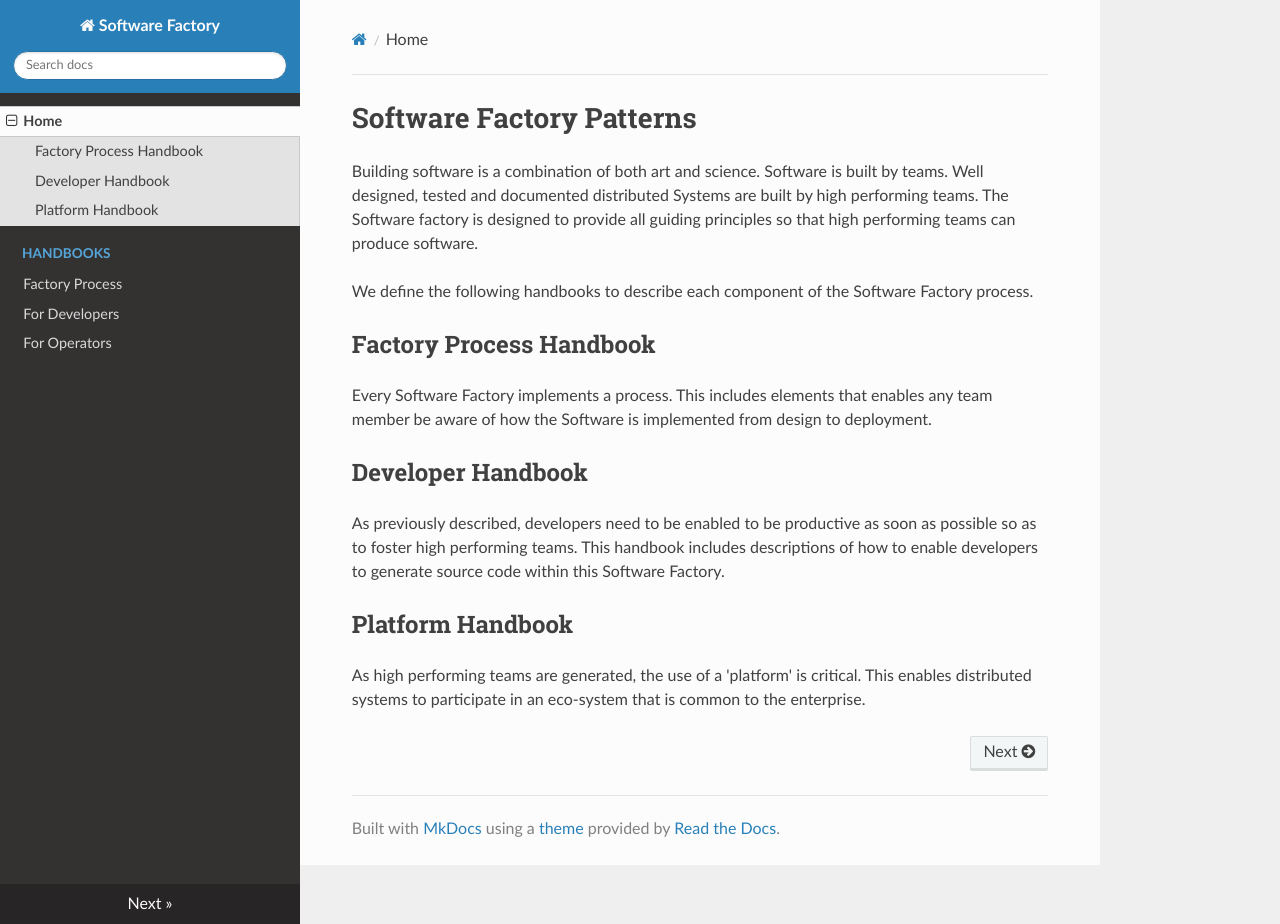
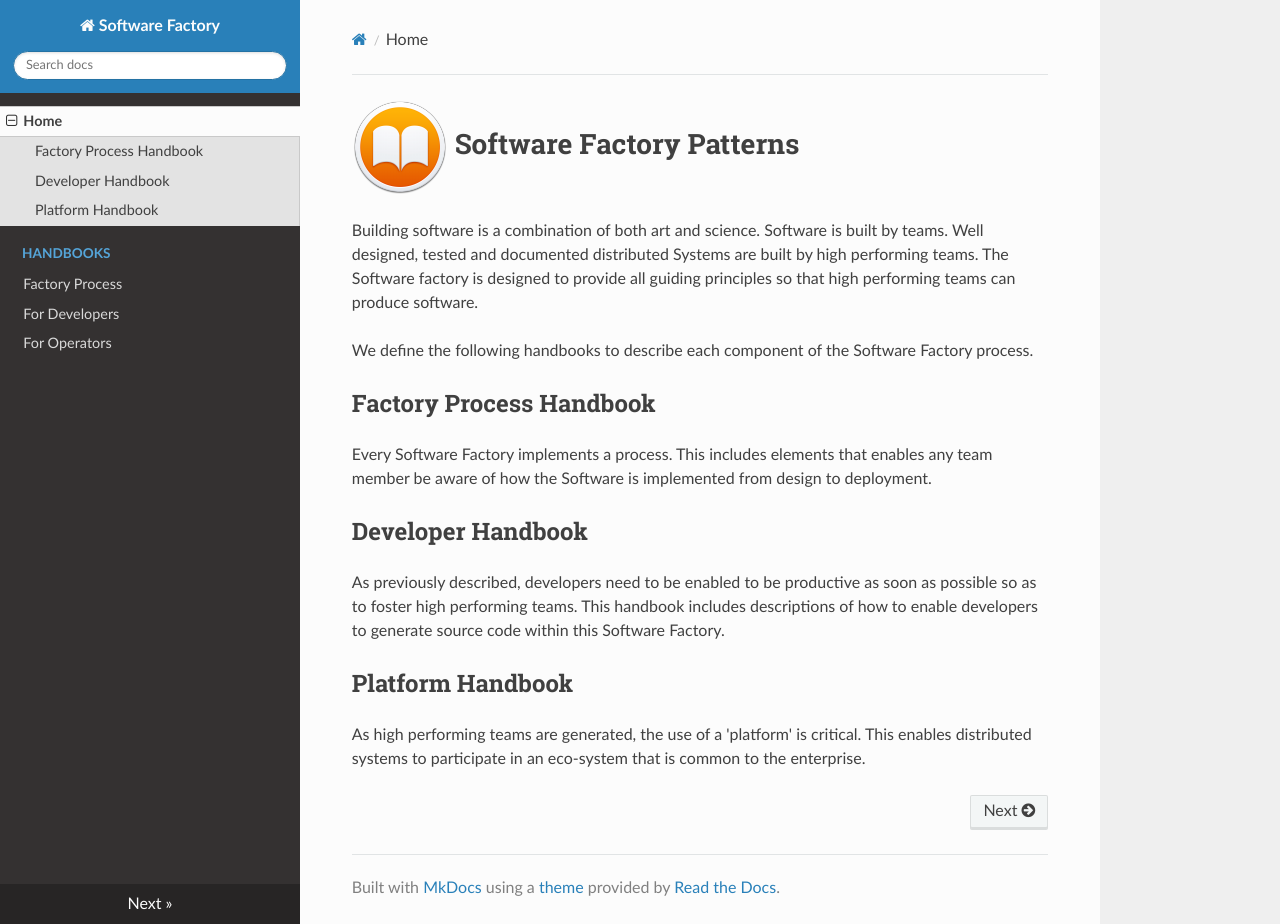
Before and after one commit to albertoaflores/software-factory, an MkDocs documentation site: the page built from docs/index.md, in a window 1280 px wide and 924 px high. Built offline with MkDocs 1.6.1, drawn with Linux system fonts in a browser that asks for light colours; nearby versions of some CDN libraries.

Commit message:
Added logo

```diff
--- a/docs/index.md
+++ b/docs/index.md
@@ -1,4 +1,4 @@
-# Software Factory Patterns
+# ![](img/open-book.png) Software Factory Patterns
 
 Building software is a combination of both art and science. Software is built by teams. Well designed, tested and documented distributed Systems are built by high performing teams. The Software factory is designed to provide all guiding principles so that high performing teams can produce software.
 
```
Also changed, not shown: docs/img/open-book.png (added).
